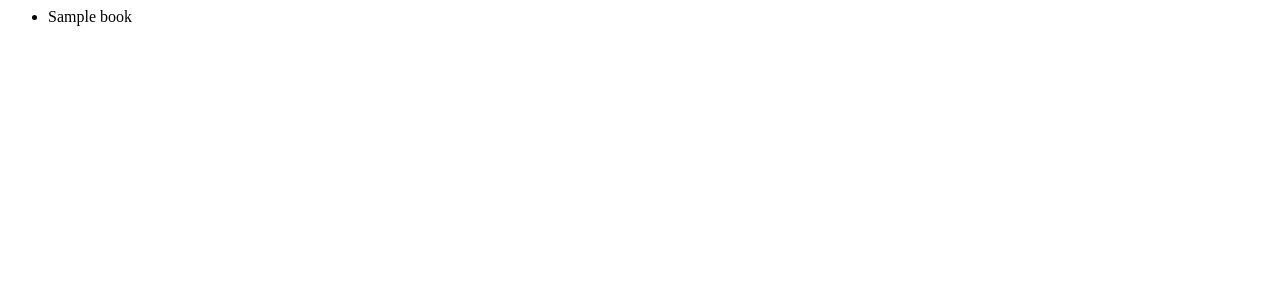
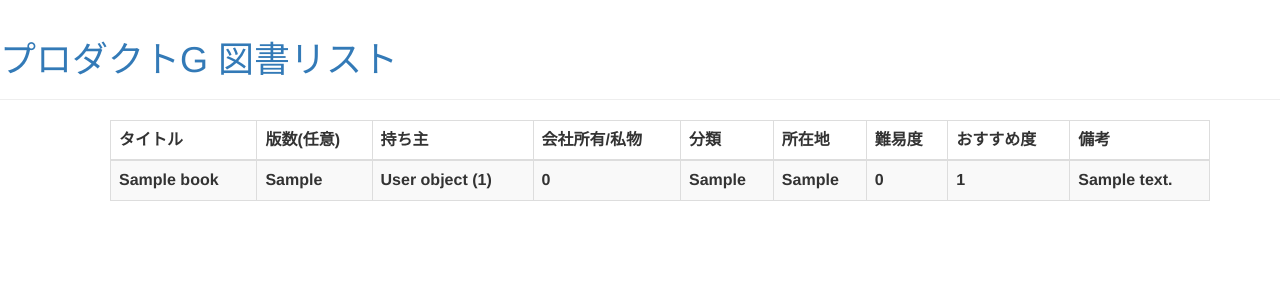
Before and after one commit to acnaman/booksmanager, a Django app: page /books/ in a window 1280 px wide. Before the commit the part shown is almost empty. Shown: the top 300 px of the page. Run offline with Django 3.2, Linux system fonts and the light colour scheme; tables that the repository leaves empty hold one stand-in row (values such as "Sample post"); lists and menus that the app fills with data are empty; some libraries are stand-ins or nearby versions.

Commit message:
add book list view

```diff
--- /dev/null
+++ b/books/templates/books/base.html
@@ -0,0 +1,16 @@
+<html>
+    <head>
+        <title>図書リスト</title>
+        <link rel="stylesheet" href="//maxcdn.bootstrapcdn.com/bootstrap/3.2.0/css/bootstrap.min.css">
+        <link rel="stylesheet" href="//maxcdn.bootstrapcdn.com/bootstrap/3.2.0/css/bootstrap-theme.min.css">
+    </head>
+    <body>
+        <div class="page-header">
+            <h1><a href="/">プロダクトG 図書リスト</a></h1>
+        </div>
+        <div class="content container">
+            {% block content %}
+            {% endblock %}
+        </div>
+    </body>
+</html>
--- a/books/templates/books/index.html
+++ b/books/templates/books/index.html
@@ -1,9 +1,42 @@
+{% extends 'books/base.html' %}
+
+{% block content %}
     {% if book_list %}
     <ul>
+        <div class="table-responsive">
+            <table class="table table-striped table-bordered">
+                <thead>
+                    <tr>
+                        <th>タイトル</th>
+                        <th>版数(任意)</th>
+                        <th>持ち主</th>
+                        <th>会社所有/私物</th>
+                        <th>分類</th>
+                        <th>所在地</th>
+                        <th>難易度</th>
+                        <th>おすすめ度</th>
+                        <th>備考</th>
+                    </tr>
+                </thead>
+                <tbody>
                     {% for book in book_list %}
-    <li>{{ book.title }}</li>
+                        <tr>
+                            <th>{{ book.title }}</th>
+                            <th>{{ book.version }}</th>
+                            <th>{{ book.owner }}</th>
+                            <th>{{ book.buyer }}</th>
+                            <th>{{ book.genre }}</th>
+                            <th>{{ book.location }}</th>
+                            <th>{{ book.difficulty }}</th>
+                            <th>{{ book.stars }}</th>
+                            <th>{{ book.note }}</th>
+                        </tr>
                     {% endfor %}
+                </tbody>
+            </table>
+        </div>
     </ul>
     {% else %}
     <p>まだ本は登録されていません</p>
     {% endif %}
+{% endblock content %}
```
Lines whose indentation alone changed are shown as unchanged.
